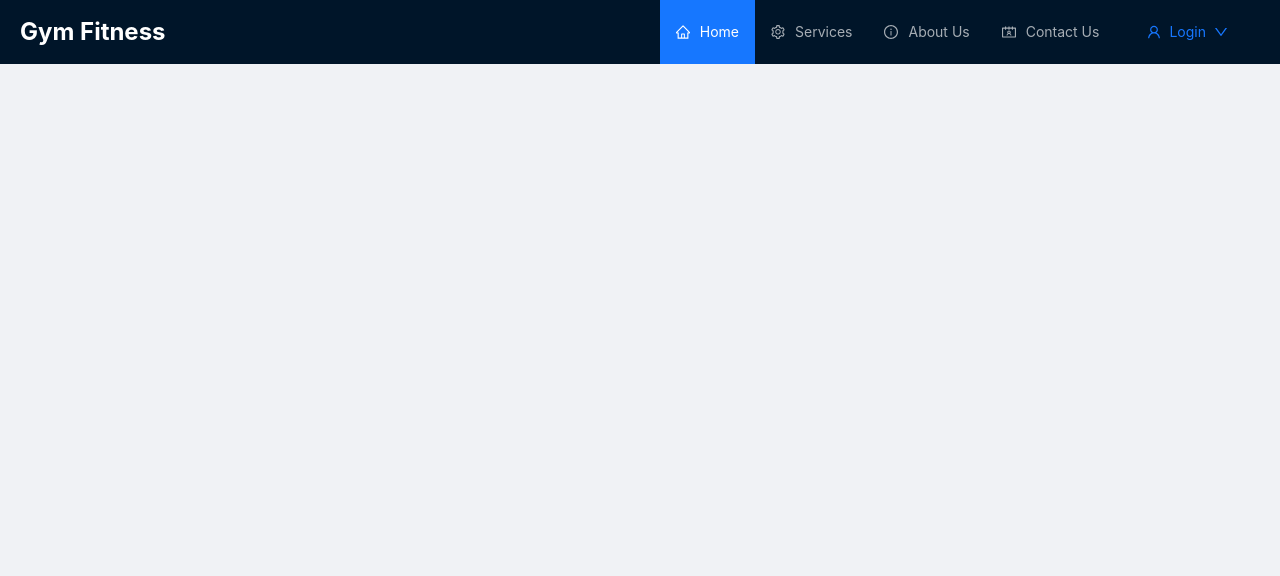
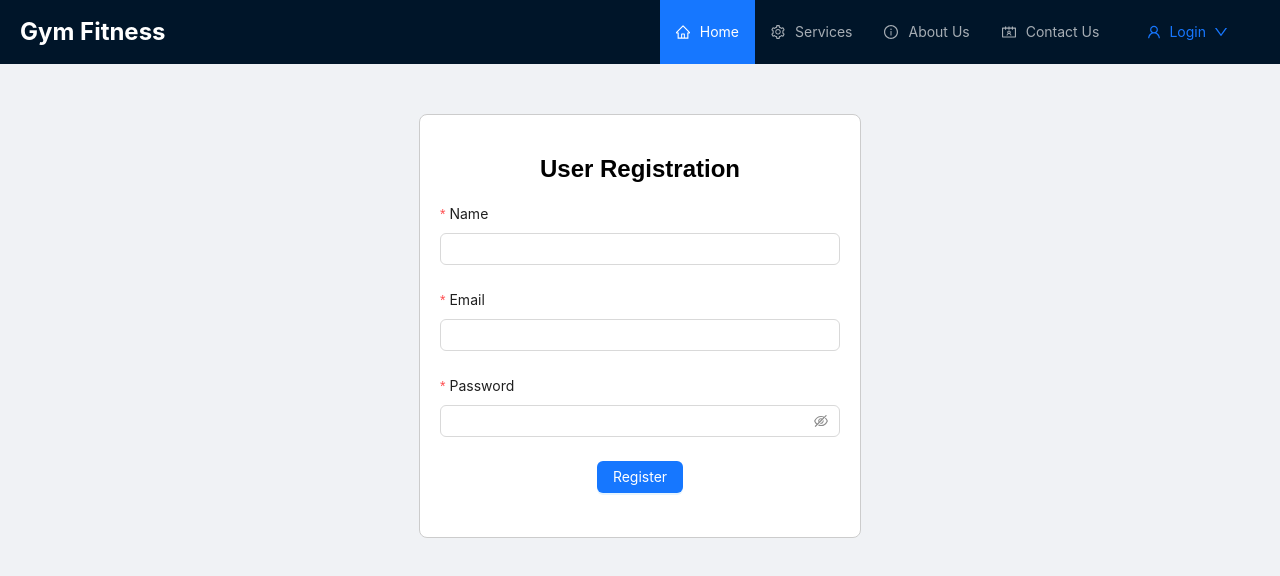
Before and after one commit to Lars1156/fitnessApplication_Frontend, a React (Create React App) app: page /registerUser in a window 1280 px wide. Shown: the top 576 px of the page. Built offline with nearby package versions, Linux system fonts and the light colour scheme.

Commit message:
Add the home component and Rgister user  xomponents

```diff
--- a/src/App.js
+++ b/src/App.js
@@ -10,6 +10,7 @@ import AboutUs from './Components/Pages/AboutUs';
 import Home from './Components/Pages/Home';
 import { Footer } from 'antd/es/layout/layout';
 import ContactUs from './Components/Pages/ContactUs';
+import Register from './Components/Pages/Register';
 
 function App() {
   return (
@@ -20,6 +21,7 @@ function App() {
          <Route path='/admin-login' element={<AdminLogin/>}/>
          <Route path='/admin_pannel' element={<AdminPannel/>}/>
          <Route path='/user-login'  element ={<UserLogin/>}/>
+         <Route path='/registerUser' element={<Register/>}/>
          <Route path='/trainer_dashboard' element={<TrainerDashboard/>}/>
          <Route path='/services' element={<Services/>}/>
          <Route path='/about' element = {<AboutUs/>}/>
--- a/src/Components/Dashborad/ScrollingReviews.js
+++ b/src/Components/Dashborad/ScrollingReviews.js
@@ -1,7 +1,10 @@
+// src/components/ScrollingReviews.js
 import React, { useEffect, useState } from 'react';
-import { Carousel } from 'antd';
+import { Carousel, Card } from 'antd';
 import axios from 'axios';
 import '../cssFiles/scroll.css';
+
+const { Meta } = Card;
 
 const ScrollingReviews = () => {
   const [reviews, setReviews] = useState([]);
@@ -25,14 +28,23 @@ const ScrollingReviews = () => {
       <Carousel autoplay>
         {reviews.map((review) => (
           <div key={review._id} className="review-slide">
-                  <h3>{review.name}</h3>
+            <Card hoverable className="review-card">
+              <Meta
+                title={review.name}
+                description={
+                  <>
                     <p>{review.review}</p>
-                  <span>Rating: {review.rating}</span>
+                    <span>Rating: {review.rating}</span><br />
                     <span>Date: {new Date(review.date).toLocaleDateString()}</span>
+                  </>
+                }
+              />
+            </Card>
           </div>
         ))}
       </Carousel>
     </div>
   );
 };
+
 export default ScrollingReviews;
--- a/src/Components/Pages/Home.js
+++ b/src/Components/Pages/Home.js
@@ -1,16 +1,60 @@
+// src/components/Home.js
 import React from 'react';
+import { Row, Col, Card, Button } from 'antd';
+import { Link } from 'react-router-dom';
+import { SmileOutlined, HeartOutlined, StarOutlined } from '@ant-design/icons';
+import AboutUs from './AboutUs';
+import '../cssFiles/home.css';
+import Services from './Services';
+import ContactUs from './ContactUs';
 import ScrollingReviews from '../Dashborad/ScrollingReviews';
-import Services from './Services';
-import AboutUs from './AboutUs';
-import Footer from '../Footer'
-import ContactUs from './ContactUs';
-
+import Footer from '../Footer';
 
 const Home = () => {
   return (
     <div className="home-container">
+      <div className="hero-section">
+        <h1>Welcome to Gym Fitness</h1>
+        <p>Your fitness journey starts here. Join us to achieve your goals!</p>
+        <Button type="primary" size="large">
+          <Link to="/services">Get Started</Link>
+        </Button>
+      </div>
 
-      {/* Add other homepage content here */}
+      <div className="testimonials-section">
+        <h2>What Our Members Say</h2>
+        <Row gutter={[16, 16]}>
+          <Col xs={24} sm={12} md={8}>
+            <Card>
+              <SmileOutlined className="testimonial-icon" />
+              <p>"Gym Fitness has completely transformed my life. The trainers are amazing!"</p>
+              <p>- John Doe</p>
+            </Card>
+          </Col>
+          <Col xs={24} sm={12} md={8}>
+            <Card>
+              <HeartOutlined className="testimonial-icon" />
+              <p>"I love the group classes. They are fun and challenging at the same time!"</p>
+              <p>- Jane Smith</p>
+            </Card>
+          </Col>
+          <Col xs={24} sm={12} md={8}>
+            <Card>
+              <StarOutlined className="testimonial-icon" />
+              <p>"The nutrition plans have helped me stay on track with my fitness goals."</p>
+              <p>- Michael Lee</p>
+            </Card>
+          </Col>
+        </Row>
+      </div>
+
+      <div className="cta-section">
+        <h2>Ready to Start Your Journey?</h2>
+        <Button type="primary" size="large">
+          <Link to="/registerUser">Join Us Today</Link>
+        </Button>
+
+      </div>
       <AboutUs/>
       <Services/>
       <ContactUs/>
--- /dev/null
+++ b/src/Components/Pages/Register.js
@@ -0,0 +1,61 @@
+// src/components/Register.js
+import React from 'react';
+import { Form, Input, Button, message } from 'antd';
+import axios from 'axios';
+import '../cssFiles/register.css';
+
+const Register = () => {
+  const onFinish = async (values) => {
+    try {
+      const response = await axios.post('http://localhost:5008/api/register', values);
+      message.success(response.data.msg);
+    } catch (error) {
+      message.error(error.response.data.msg || 'Registration failed');
+    }
+  };
+
+  const onFinishFailed = (errorInfo) => {
+    console.log('Failed:', errorInfo);
+  };
+
+  return (
+    <div className="register-container">
+      <h2>User Registration</h2>
+      <Form
+        name="user-registration"
+        onFinish={onFinish}
+        onFinishFailed={onFinishFailed}
+        layout="vertical"
+      >
+        <Form.Item
+          label="Name"
+          name="name"
+          rules={[{ required: true, message: 'Please input your name!' }]}
+        >
+          <Input />
+        </Form.Item>
+        <Form.Item
+          label="Email"
+          name="email"
+          rules={[{ required: true, message: 'Please input your email!', type: 'email' }]}
+        >
+          <Input />
+        </Form.Item>
+        <Form.Item
+          label="Password"
+          name="password"
+          rules={[{ required: true, message: 'Please input your password!', min: 6 }]}
+        >
+          <Input.Password />
+        </Form.Item>
+        <Form.Item>
+          <Button type="primary" htmlType="submit">
+            Register
+          </Button>
+        </Form.Item>
+      </Form>
+    </div>
+  );
+};
+
+export default Register;
--- a/src/Components/Pages/UserLogin.js
+++ b/src/Components/Pages/UserLogin.js
@@ -66,7 +66,7 @@ const UserLogin = () => {
         </div>
         <div className="register-link-container">
           <span>Don't have an account? </span>
-          <Link to="/register">
+          <Link to="/registerUser">
             <Button type="link">Register</Button>
           </Link>
         </div>
--- a/src/Components/cssFiles/foot.css
+++ b/src/Components/cssFiles/foot.css
@@ -1,5 +1,5 @@
 .footer {
-    background: #001529;
+    background: #fdfdfd;
     color: #fff;
     padding: 40px 0;
   }
@@ -15,7 +15,7 @@
   }
 
   .footer a {
-    color: #fff;
+    color: #4106f4;
     text-decoration: none;
     display: block;
     margin-bottom: 10px;
@@ -31,7 +31,7 @@
 
   .social-icon {
     font-size: 24px;
-    color: #fff;
+    color: #1b21c5;
     margin: 0 10px;
   }
 
--- /dev/null
+++ b/src/Components/cssFiles/home.css
@@ -0,0 +1,67 @@
+/* src/cssFiles/home.css */
+
+.home-container {
+    padding: 20px;
+  }
+
+  .hero-section {
+    text-align: center;
+    padding: 50px 20px;
+    background: #f0f2f5;
+    margin-bottom: 40px;
+  }
+
+  .hero-section h1 {
+    font-size: 48px;
+    margin-bottom: 20px;
+  }
+
+  .hero-section p {
+    font-size: 20px;
+    margin-bottom: 30px;
+  }
+
+  .services-section {
+    text-align: center;
+    margin-bottom: 40px;
+  }
+
+  .services-section h2 {
+    font-size: 36px;
+    margin-bottom: 30px;
+  }
+
+  .testimonials-section {
+    text-align: center;
+    margin-bottom: 40px;
+  }
+
+  .testimonials-section h2 {
+    font-size: 36px;
+    margin-bottom: 30px;
+  }
+
+  .testimonial-icon {
+    font-size: 24px;
+    margin-bottom: 10px;
+    color: #1890ff;
+  }
+
+  .testimonials-section .ant-card {
+    text-align: left;
+  }
+
+  .cta-section {
+    text-align: center;
+    padding: 50px 20px;
+    background: #f0f2f5;
+  }
+
+  .cta-section h2 {
+    font-size: 36px;
+    margin-bottom: 30px;
+  }
+
+  .cta-section .ant-btn {
+    font-size: 18px;
+  }
--- /dev/null
+++ b/src/Components/cssFiles/register.css
@@ -0,0 +1,15 @@
+/* src/cssFiles/register.css */
+
+.register-container {
+    max-width: 400px;
+    margin: 50px auto;
+    padding: 20px;
+    border: 1px solid #ccc;
+    border-radius: 8px;
+    background: #fff;
+  }
+
+  .register-container h2 {
+    text-align: center;
+    margin-bottom: 20px;
+  }
```
Lines whose indentation alone changed are shown as unchanged.
